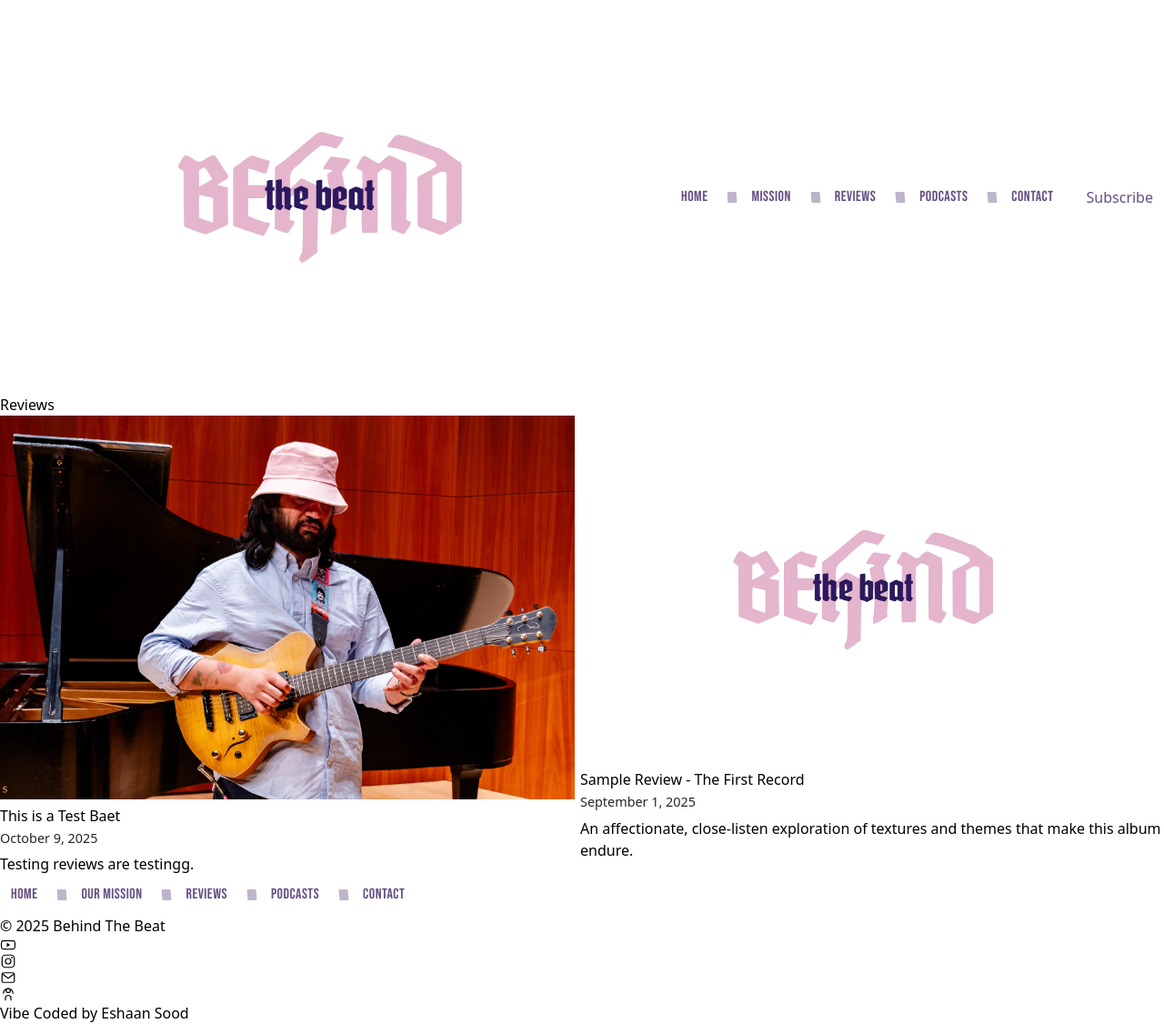
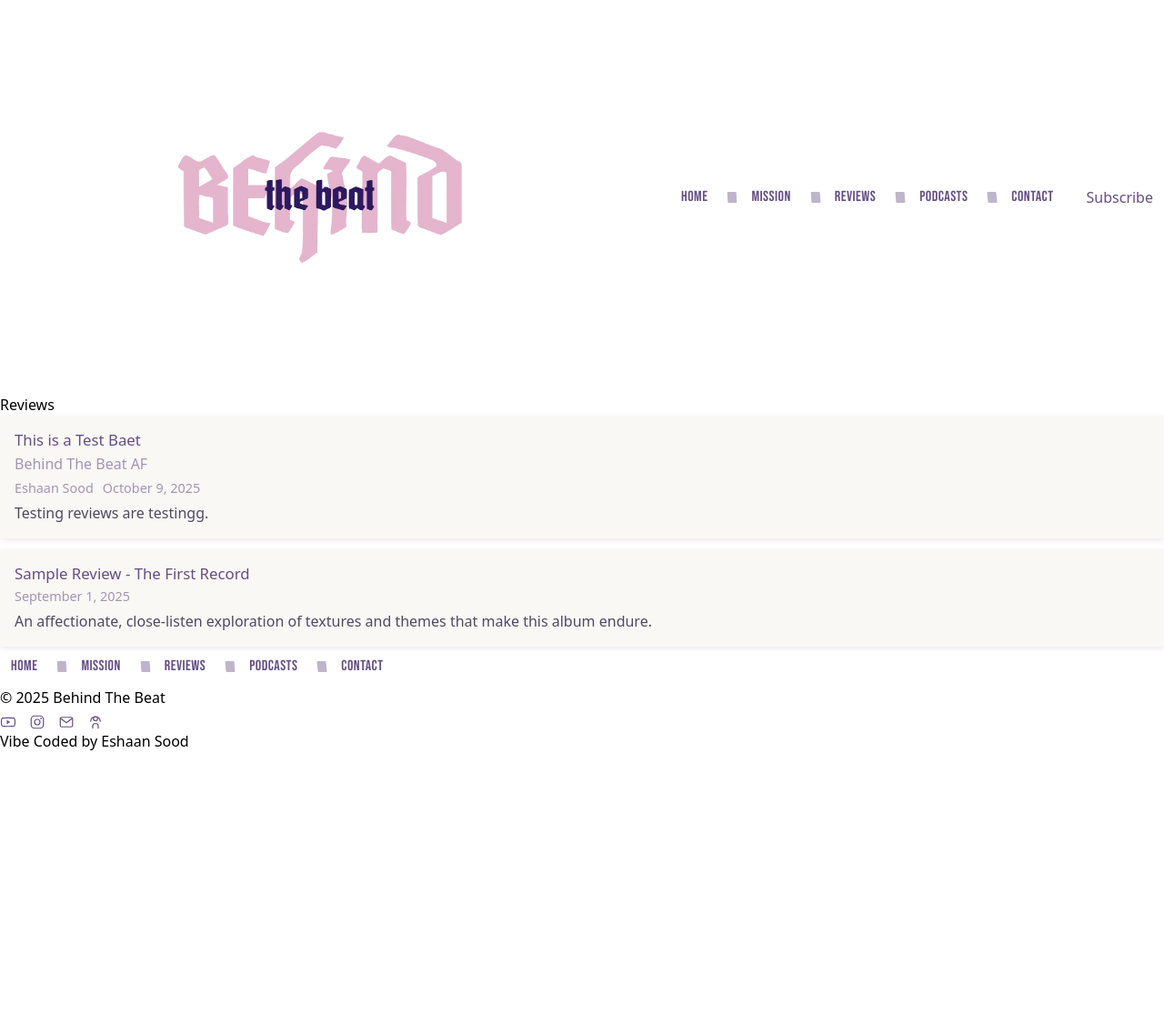
Before and after one commit to EshaanSoood/brbpodcast, a Jekyll site: the page built from reviews/index.md, in a window 1280 px wide. Shown: the whole page at 91% size. Built offline with Jekyll 4.4.1, drawn with Linux system fonts in a browser that asks for light colours; after the commit the page ends 900 px from its top, so only the background shows below that.

Commit message:
UI: listings (desktop rows + mobile cards), entry header typography, footer nav label + social row; brand tints; subtle hover timing

```diff
--- a/_includes/footer.html
+++ b/_includes/footer.html
@@ -2,7 +2,7 @@
   <div class="site-footer-inner">
     <nav aria-label="Footer" class="footer-nav nav-row flex items-center gap-[var(--nav-spacing)]">
       <a href="{{ '/' | relative_url }}"           class="nav-link" style="--item-skew: var(--nav-skew-1);">Home</a>
-      <a href="{{ '/mission/' | relative_url }}"   class="nav-link" style="--item-skew: var(--nav-skew-2);">Our Mission</a>
+      <a href="{{ '/mission/' | relative_url }}"   class="nav-link" style="--item-skew: var(--nav-skew-2);">Mission</a>
       <a href="{{ '/reviews/' | relative_url }}"   class="nav-link" style="--item-skew: var(--nav-skew-3);">Reviews</a>
       <a href="{{ '/podcasts/' | relative_url }}"  class="nav-link" style="--item-skew: var(--nav-skew-4);">Podcasts</a>
       <a href="{{ '/contact/' | relative_url }}"   class="nav-link" style="--item-skew: var(--nav-skew-5);">Contact</a>
--- a/assets/build/css/overrides.css
+++ b/assets/build/css/overrides.css
@@ -12,6 +12,69 @@
 	.nav-link.is-active::after {
 		width: 80% !important; /* was var(--nav-trapezoid-w) ~70% */
 	}
+}
+
+/* Reviews/Podcasts listing: desktop rows + mobile cards */
+.reviews-list {
+	display: flex;
+	flex-direction: column;
+	gap: 12px;
+}
+
+/* Desktop row style */
+@media (min-width: 768px) {
+	.review-row {
+		display: block;
+		text-decoration: none;
+		background: var(--color-background-offwhite, #faf8f5);
+		box-shadow: 0 2px 6px rgba(101,79,132,0.12);
+		transition: transform 520ms ease, box-shadow 520ms ease;
+	}
+	.review-row:hover,
+	.review-row:focus-visible {
+		transform: translateY(-2px) scale(1.015);
+		box-shadow: 0 8px 22px rgba(101,79,132,0.18);
+	}
+	.review-row-inner {
+		padding: 14px 16px 16px;
+	}
+	.review-row-title { font-size: 1.05rem; color: var(--color-purple-darkest, #654f84); margin: 0 0 2px; }
+	.review-row-sub { color: var(--color-purple-dark, #a295b5); margin: 0 0 4px; }
+	.review-row-meta { font-size: 0.9rem; color: var(--color-purple-dark, #a295b5); display: flex; gap: 10px; margin-bottom: 4px; }
+	.review-row-excerpt { color: #3f3652; opacity: 0.9; }
+}
+
+/* Mobile card vibe: overlap like homepage, show newest card and next headline peeking */
+@media (max-width: 767px) {
+	.review-row { display: block; text-decoration: none; }
+	.review-row.card-frame { margin-bottom: -8px; }
+	.reviews-list .review-row:nth-child(2) .review-row-inner { padding-top: 8px; }
+	/* Ensure only first card is full; others are compact */
+	.reviews-list .review-row:nth-child(1) .review-row-inner { padding: 14px 16px 16px; }
+	.reviews-list .review-row:nth-child(n+2) .review-row-inner { padding: 8px 16px; }
+	.reviews-list .review-row:nth-child(n+2) .review-row-sub,
+	.reviews-list .review-row:nth-child(n+2) .review-row-excerpt { display: none; }
+	.reviews-list .review-row:nth-child(n+2) .review-row-meta { font-size: 0.85rem; opacity: 0.85; }
+}
+
+/* Entry header typography refinements */
+.post-header .post-title { margin: 0 0 4px; }
+.post-header .post-subtitle { margin: 0 0 6px; }
+.post-header .post-meta { margin: 0 0 12px; display: flex; gap: 10px; align-items: baseline; }
+.post-header .post-author { font-family: Helvetica, Arial, ui-sans-serif, system-ui; }
+.post-header .post-date { font-family: Helvetica, Arial, ui-sans-serif, system-ui; }
+
+/* Footer social: horizontal with brand tint */
+.site-footer .social-links {
+	display: flex;
+	gap: 14px;
+	margin-top: 6px;
+	color: var(--color-purple-darkest, #654f84);
+}
+.site-footer .social-links a:hover,
+.site-footer .social-links a:focus-visible {
+	color: var(--color-pink-light, #e8c3d6);
+	transition: color 160ms ease;
 }
 
 /* Image frames: small/medium/large, rectangle and square
--- a/reviews/index.md
+++ b/reviews/index.md
@@ -7,23 +7,26 @@ permalink: /reviews/
   <header class="tag-header">
     <h1 class="tag-title">Reviews</h1>
   </header>
-  <div class="post-list">
-    {% assign sorted = site.reviews | sort: 'date' | reverse %}
-    {% for item in sorted %}
-      <article class="post-card">
-        {% if item.cover %}
-        <a class="post-card-media" href="{{ item.url | relative_url }}">
-          <img src="{{ item.cover | relative_url }}" alt="{{ item.title }}" loading="lazy" />
-        </a>
-        {% endif %}
-        <div class="post-card-content">
-          <h2 class="post-card-title"><a href="{{ item.url | relative_url }}">{{ item.title }}</a></h2>
-          <div class="post-card-meta">
-            <time datetime="{{ item.date | date: '%Y-%m-%d' }}">{{ item.date | date: '%B %-d, %Y' }}</time>
+  {% assign all = site.reviews | sort: 'date' | reverse %}
+  {% assign total = all | size %}
+  <div class="reviews-list">
+    {% for item in all limit:10 %}
+      <a class="review-row card-frame" href="{{ item.url | relative_url }}">
+        <div class="review-row-inner">
+          <h2 class="review-row-title">{{ item.title }}</h2>
+          {% if item.subtitle %}<p class="review-row-sub">{{ item.subtitle }}</p>{% endif %}
+          <div class="review-row-meta">
+            {% if item.author %}<span class="review-row-author">{{ item.author }}</span>{% endif %}
+            <time class="review-row-date" datetime="{{ item.date | date: '%Y-%m-%d' }}">{{ item.date | date: '%B %-d, %Y' }}</time>
           </div>
-          {% if item.excerpt %}<p class="post-card-excerpt">{{ item.excerpt }}</p>{% endif %}
+          <p class="review-row-excerpt">{{ item.excerpt | default: item.content | strip_html | truncatewords: 24 }}</p>
         </div>
-      </article>
+      </a>
     {% endfor %}
   </div>
+  {% if total > 10 %}
+  <nav class="pager">
+    <a class="pager-next" href="{{ '/reviews/page/2/' | relative_url }}">Older reviews →</a>
+  </nav>
+  {% endif %}
 </main>
```
Also changed, not shown: _layouts/entry.html (+6 -6 lines), podcasts/index.md (+18 -15 lines).
